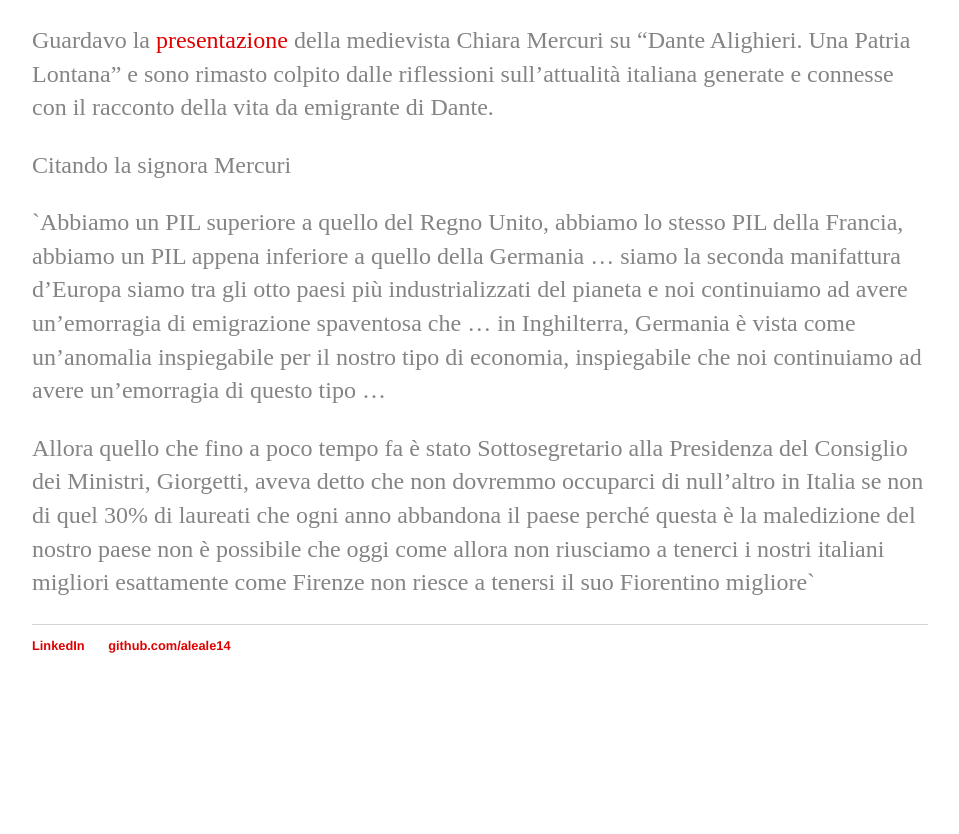
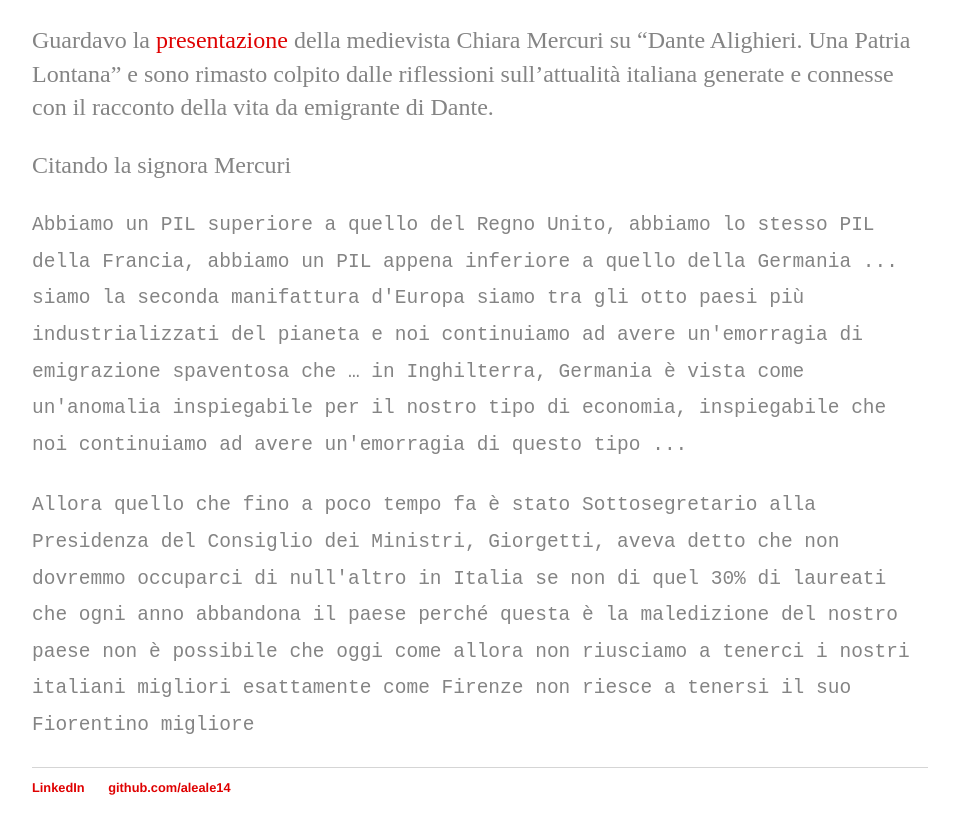
Before and after one commit to aleale14/aleale14.github.io, a Jekyll site: the page built from _posts/2019-11-12-Dante_emigrante.md, in a window 1280 px wide, cut to the strip 739-1594 px from the top of the page. Shown: the top 834 px of the strip, without its empty margins (160-1119 px from the left). Built offline with Jekyll 4.4.1, drawn with Linux system fonts in a browser that asks for light colours; before the commit the page ends 1452 px from its top, so only the background shows below that.

Commit message:
reformatted

```diff
--- a/_posts/2019-11-12-Dante_emigrante.md
+++ b/_posts/2019-11-12-Dante_emigrante.md
@@ -12,6 +12,6 @@ Guardavo la [presentazione](https://www.youtube.com/watch?v=MissBkiPXew) della m
 
 Citando la signora Mercuri
 
-`Abbiamo un PIL superiore a quello del Regno Unito, abbiamo lo stesso PIL della Francia, abbiamo un PIL appena inferiore a quello della Germania ... siamo la seconda manifattura d'Europa siamo tra gli otto paesi più industrializzati del pianeta e noi continuiamo ad avere un'emorragia di emigrazione spaventosa che … in Inghilterra, Germania è vista come un'anomalia inspiegabile per il nostro tipo di economia,  inspiegabile che noi continuiamo ad avere un'emorragia di questo tipo ...
+`Abbiamo un PIL superiore a quello del Regno Unito, abbiamo lo stesso PIL della Francia, abbiamo un PIL appena inferiore a quello della Germania ... siamo la seconda manifattura d'Europa siamo tra gli otto paesi più industrializzati del pianeta e noi continuiamo ad avere un'emorragia di emigrazione spaventosa che … in Inghilterra, Germania è vista come un'anomalia inspiegabile per il nostro tipo di economia,  inspiegabile che noi continuiamo ad avere un'emorragia di questo tipo ...`
 
- Allora quello che fino a poco tempo fa è stato Sottosegretario alla Presidenza del Consiglio dei Ministri, Giorgetti, aveva detto che non dovremmo occuparci di null'altro in Italia se non di quel 30% di laureati che ogni anno abbandona il paese perché questa è la maledizione del nostro paese non è possibile che oggi come allora non riusciamo a tenerci i nostri italiani migliori  esattamente come Firenze non riesce a tenersi il suo Fiorentino migliore`
+`Allora quello che fino a poco tempo fa è stato Sottosegretario alla Presidenza del Consiglio dei Ministri, Giorgetti, aveva detto che non dovremmo occuparci di null'altro in Italia se non di quel 30% di laureati che ogni anno abbandona il paese perché questa è la maledizione del nostro paese non è possibile che oggi come allora non riusciamo a tenerci i nostri italiani migliori  esattamente come Firenze non riesce a tenersi il suo Fiorentino migliore`
```
